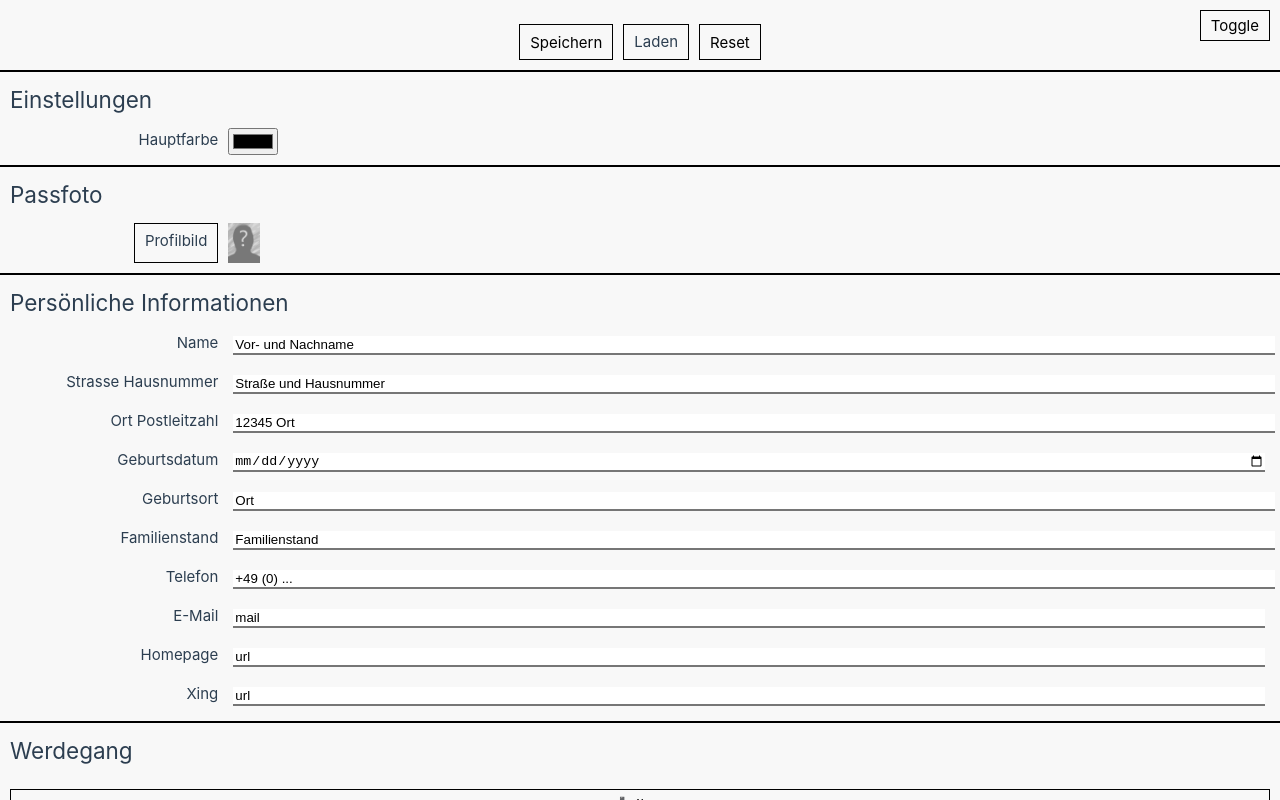
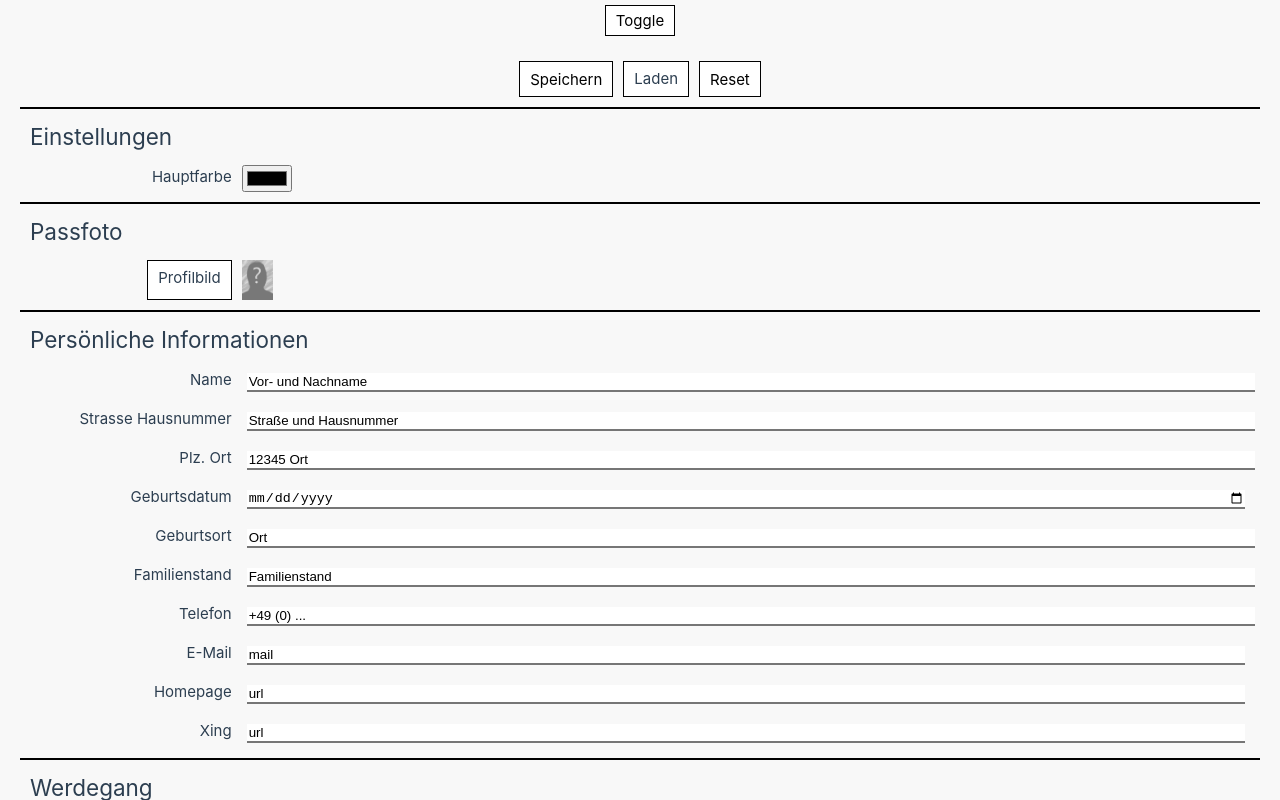
Before and after one commit to MattesSchu/mattu-cv, a Vue app: page / in a window 1280 px wide. Both pictures are taken after a click on the button "Toggle". Shown: the top 800 px of the page. Built offline with nearby package versions, Linux system fonts and the light colour scheme.

Commit message:
Some layout fixes

```diff
--- a/src/App.vue
+++ b/src/App.vue
@@ -27,16 +27,16 @@ onUnmounted(() => {
 </script>
 <template>
     <nav>
-        <button @click="showViewer = !showViewer">Toggle</button>
+        <button class="btnFixed" @click="showViewer = !showViewer">Toggle</button>
     </nav>
     <main>
         <TheCvContent class="appContent" />
         <TheCvViewer class="appViewer" />
     </main>
 </template>
-<style scoped>
+<style scoped lang="scss">
 main {
-    width: 100%;
+    width: 100vw;
     height: 100%;
     display: grid;
 
@@ -47,30 +47,34 @@ main {
 nav {
     display: none;
     visibility: hidden;
+    width: 100%;
 }
 
 @media only screen and (max-width: 420mm) {
     nav {
-        display: block;
+        display: flex;
         visibility: visible;
-        position: fixed;
         right: 10px;
         top: 10px;
         z-index: 1;
+        justify-content: center;
+        padding: 5px;
     }
 
     main {
-        display: inline;
+        display: flex;
+        overflow: scroll;
+        justify-content: center;
     }
     .appContent {
-        display: v-bind("showViewer ? 'none' : 'inline'");
+        display: v-bind("showViewer ? 'none' : 'block'");
         visibility: v-bind("showViewer ? 'invisible' : 'visible'");
     }
 
     .appViewer {
         display: v-bind("showViewer ? 'block' : 'none'");
         visibility: v-bind("showViewer ? 'visible' : 'invisible'");
-        width: 210mm;
+        overflow: scroll;
     }
 }
 
--- a/src/assets/base.css
+++ b/src/assets/base.css
@@ -40,6 +40,20 @@
     --font-size-h1: 48px;
     --font-size-h2: 32px;
     --font-size-h3: 24px;
+
+    --font-family:
+        Inter,
+        -apple-system,
+        BlinkMacSystemFont,
+        "Segoe UI",
+        Roboto,
+        Oxygen,
+        Ubuntu,
+        Cantarell,
+        "Fira Sans",
+        "Droid Sans",
+        "Helvetica Neue",
+        sans-serif;
 }
 
 *,
@@ -58,19 +72,7 @@ body {
         color 0.5s,
         background-color 0.5s;
     line-height: 1.6;
-    font-family:
-        Inter,
-        -apple-system,
-        BlinkMacSystemFont,
-        "Segoe UI",
-        Roboto,
-        Oxygen,
-        Ubuntu,
-        Cantarell,
-        "Fira Sans",
-        "Droid Sans",
-        "Helvetica Neue",
-        sans-serif;
+    font-family: var(--font-family);
     font-size: 15px;
     text-rendering: optimizeLegibility;
     -webkit-font-smoothing: antialiased;
--- a/src/assets/elements.scss
+++ b/src/assets/elements.scss
@@ -4,11 +4,12 @@
 button {
     padding: 5px 10px;
     background: none;
-    font-family: inherit;
+    font-family: var(--font-family);
     font-size: 15px;
     text-align: center;
     text-decoration: none;
     border: 1px solid black;
+    background-color: white;
 }
 
 .btnFileLabel:hover,
--- a/src/components/content/TheCvContent.vue
+++ b/src/components/content/TheCvContent.vue
@@ -96,7 +96,7 @@ function handleLoadFile(e: Event): void {
                 <input type="text" id="inputStrasse" v-model="content.personalInformation.address" />
             </div>
             <div class="cvContentItemEntry">
-                <label for="inputOrt">Ort Postleitzahl</label>
+                <label for="inputOrt">Plz. Ort</label>
                 <input type="text" id="inputOrt" v-model="content.personalInformation.postal" />
             </div>
             <div class="cvContentItemEntry">
--- a/src/components/content/TheCvContentItem.vue
+++ b/src/components/content/TheCvContentItem.vue
@@ -238,9 +238,9 @@ function addSubItem(): void {
 <template>
     <div class="cvContentItem">
         <div class="cvContentItemHeader">
-            <button @click="hidden = !hidden">{{ hidden ? "👀 Show" : "🙈 Hide" }}</button>
-            <button @click="content.moveItemUp(props.uuid)">⬆️ Up</button>
-            <button @click="content.moveItemDown(props.uuid)">⬇️ Down</button>
+            <button @click="hidden = !hidden">{{ hidden ? "👀" : "🙈" }}</button>
+            <button @click="content.moveItemUp(props.uuid)">⬆️</button>
+            <button @click="content.moveItemDown(props.uuid)">⬇️</button>
             <h2 class="cvViewerItemSectionTitle">{{ getTitle() }}</h2>
         </div>
         <div v-if="!hidden">
--- a/src/components/content/TheCvContentItemSub.vue
+++ b/src/components/content/TheCvContentItemSub.vue
@@ -72,8 +72,8 @@ function changeSplit(e: Event): void {
 <template>
     <div class="cvContentItemSub">
         <div class="cvContentItemHeader">
-            <button @click="content.moveSubItemUp(props.parent, props.uuid)">⬆️ Up</button>
-            <button @click="content.moveSubItemDown(props.parent, props.uuid)"> ⬇️ Down</button>
+            <button @click="content.moveSubItemUp(props.parent, props.uuid)">⬆️</button>
+            <button @click="content.moveSubItemDown(props.parent, props.uuid)">⬇️</button>
             <h3 class="cvContentItemSubSectionTitle">{{ getTitle() !== "" ? getTitle() : "Subitem" }}</h3>
         </div>
             <div class="cvContentItemEntry">
--- a/src/components/content/style.scss
+++ b/src/components/content/style.scss
@@ -15,7 +15,7 @@
 
 .cvContentItemEntry {
     display: grid;
-    grid-template-columns: 1fr 5fr;
+    grid-template-columns: minmax(100px, 1fr) 5fr;
     column-gap: 10px;
 
     textarea,
@@ -31,6 +31,7 @@
 
     label {
         justify-self: end;
+        text-align: right;
     }
 }
 
```
Also changed, not shown: src/assets/placeholder.jpg (deleted).
